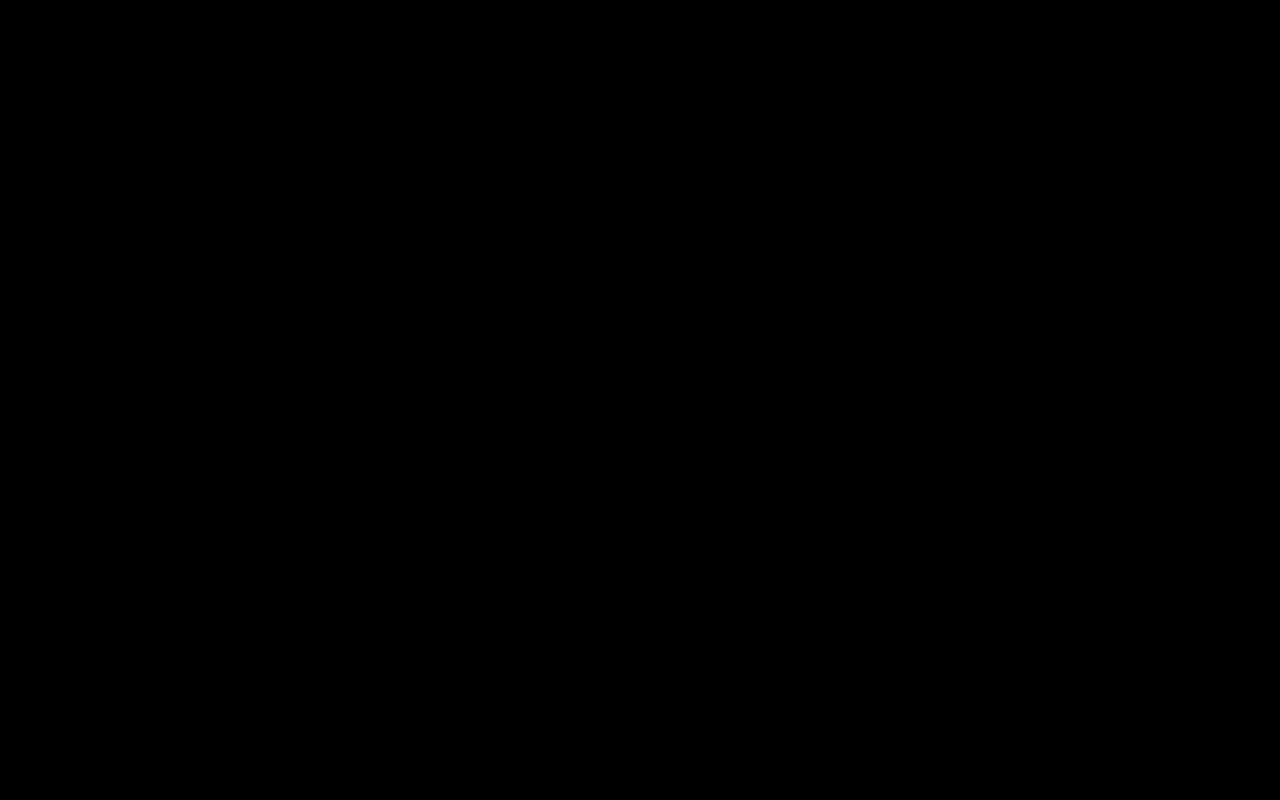
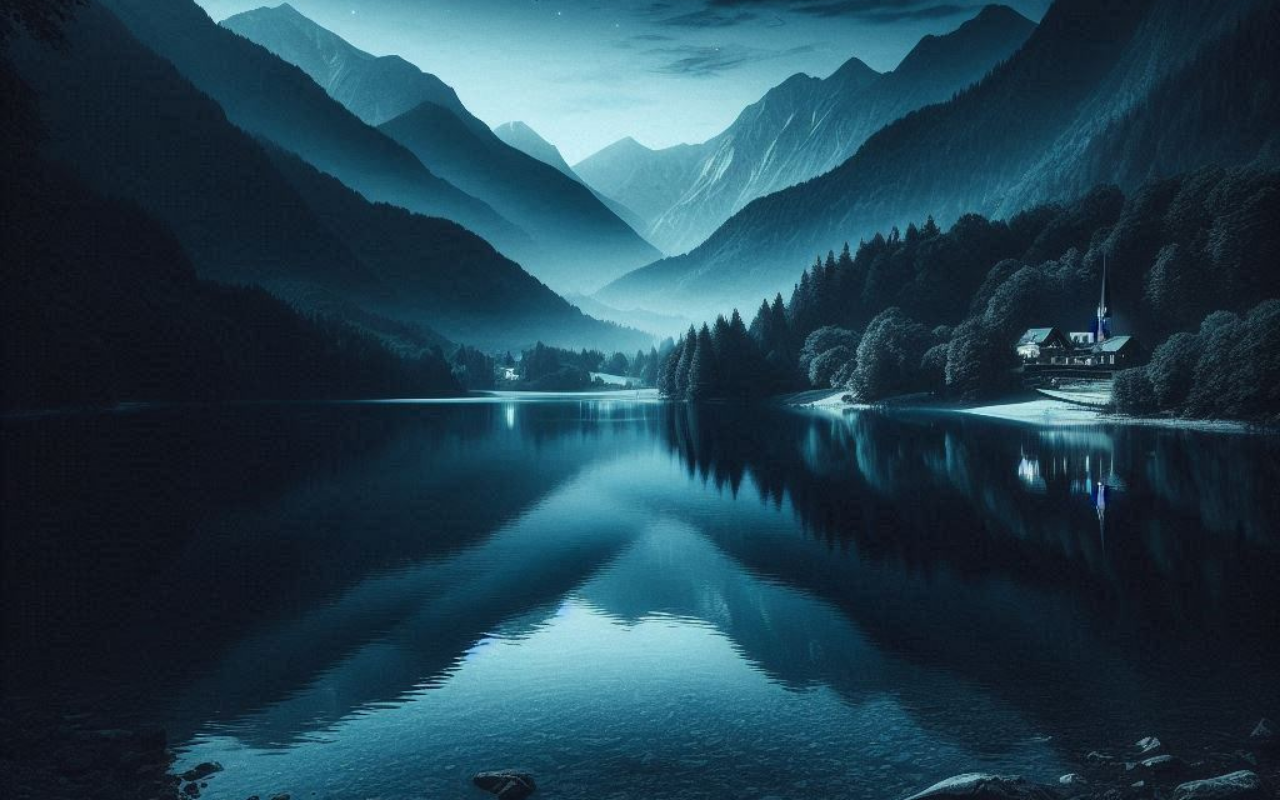
Before and after one commit to FloriDevs/FloriDevs.github.io, a plain HTML site: page animation.html in a window 1280 px wide. Drawn offline with Linux system fonts and the light colour scheme.

Commit message:
Change background to dark blue with image
Update background color and image for animation page

```diff
--- a/animation.html
+++ b/animation.html
@@ -9,6 +9,19 @@
   <style>
     /* Setze den Hintergrund auf schwarz */
     body {
+
+
+      background-color: #1a1a2e; /* Dunkles Blau als Fallback-Hintergrundfarbe */
+      background-image: url('https://floridevs.github.io/codepages89898/codes/index.png'); /* Dein Hintergrundbild */
+      background-size: cover;
+      background-position: center;
+      background-repeat: no-repeat;
+      background-attachment: fixed;
+
+
+
+
+
       margin: 0;
       padding: 0;
       display: flex;
```
